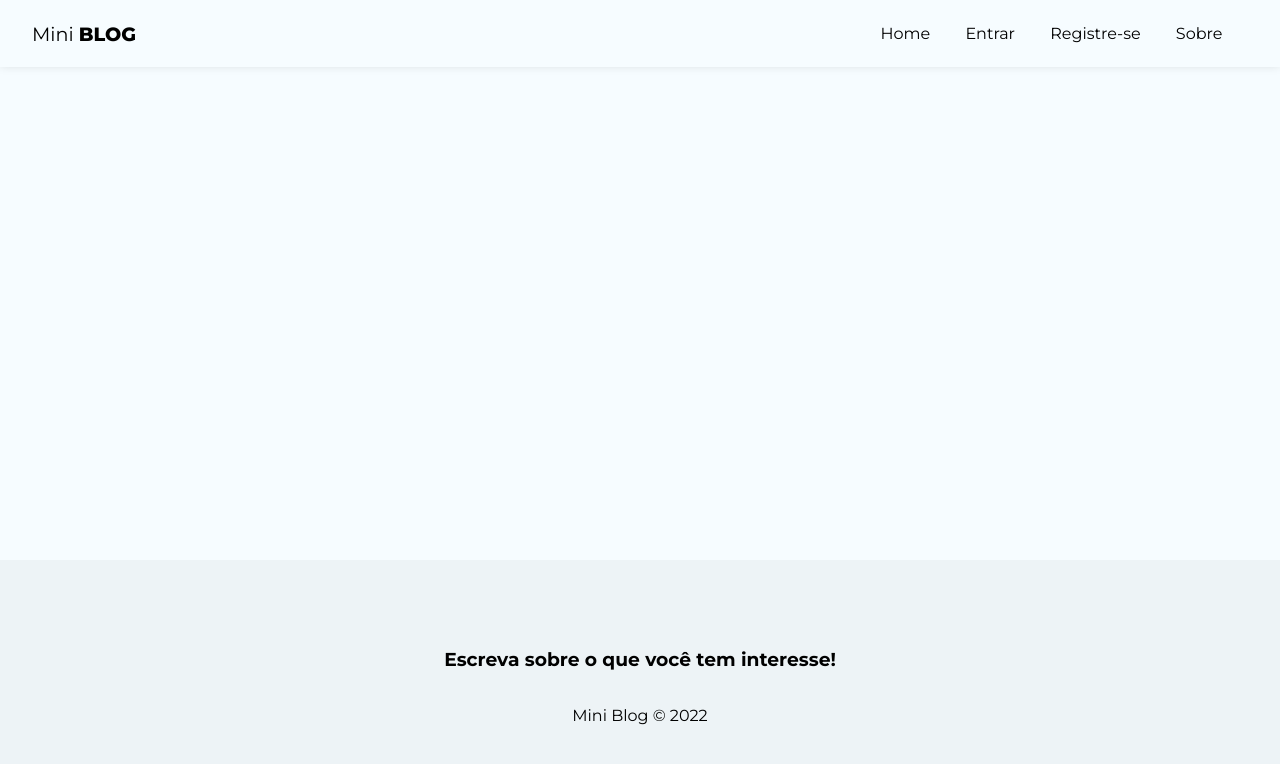
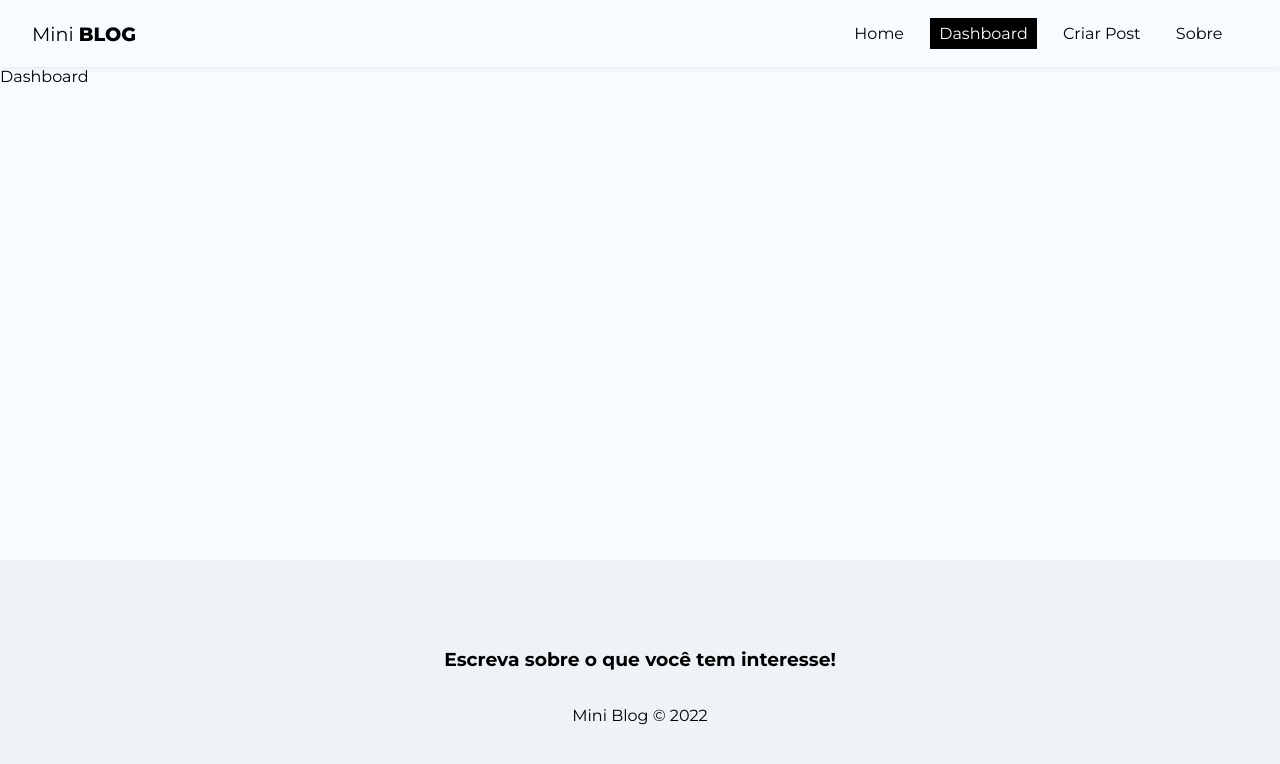
Before and after one commit to lucasabbarreto/miniblog, a React (Create React App) app: page /dashboard in a window 1280 px wide. Shown: the top 764 px of the page. Built offline with nearby package versions, Linux system fonts and the light colour scheme; no server answers; sample sign-in values are in the browser's storage.

Commit message:
links para usuário autenticado

```diff
--- a/src/App.js
+++ b/src/App.js
@@ -1,18 +1,40 @@
 import './App.css';
 import { BrowserRouter, Routes, Route, Navigate } from 'react-router-dom';
+import { onAuthStateChanged } from 'firebase/auth';
 import { AuthProvider } from './context/AuthContext';
+
+import { useState, useEffect } from 'react';
+import { useAuthentication } from './hooks/useAuthentication';
 
 import Home from './pages/Home/Home';
 import About from './pages/About/About';
 import Login from './pages/Login/Login';
 import Register from './pages/Register/Register';
+import Dashboard from './pages/Dashboard/Dashboard';
+import CreatePost from './pages/CreatePost/CreatePost';
 import Navbar from './components/Navbar';
 import Footer from './components/Footer';
 
 function App() {
+
+  const [user, setUser] = useState(undefined);
+  const { auth } = useAuthentication();
+
+  useEffect(() => {
+    onAuthStateChanged(auth, (user) => {
+      setUser(user);
+    });
+  }, [auth]);
+
+  const loadingUser = user === undefined;
+
+  if (loadingUser) {
+    return <p>Carregando...</p>;
+  }
+
   return (
     <div className="App">
-      <AuthProvider>
+      <AuthProvider value={{ user }}>
         <BrowserRouter>
           <div className='container'>
             <Navbar />
@@ -21,6 +43,8 @@ function App() {
               <Route path="/login" element={<Login />} />
               <Route path="/register" element={<Register />} />
               <Route path="/about" element={<About />} />
+              <Route path="/dashboard" element={user ? <Dashboard /> : <Navigate to="/login" />} />
+              <Route path="/posts/create" element={user ? <CreatePost /> : <Navigate to="/login" />} />
             </Routes>
           </div>
           <Footer />
--- a/src/components/Navbar.js
+++ b/src/components/Navbar.js
@@ -2,7 +2,13 @@ import styles from "./Navbar.module.css";
 
 import { NavLink } from "react-router-dom";
 
+import { useAuthentication } from "../hooks/useAuthentication";
+
+import { useAuthValue } from "../context/AuthContext";
+
 const Navbar = () => {
+    const { user } = useAuthValue();
+
     return (
         <nav className={styles.navbar}>
             <NavLink to="/" className={styles.brand}>
@@ -12,12 +18,22 @@ const Navbar = () => {
                 <li>
                     <NavLink to="/" className={({ isActive }) => (isActive) ? styles.active : ""}>Home</NavLink>
                 </li>
+                {!user && (<>
                     <li>
                         <NavLink to="/login" className={({ isActive }) => (isActive) ? styles.active : ""}>Entrar</NavLink>
                     </li>
                     <li>
                         <NavLink to="/register" className={({ isActive }) => (isActive) ? styles.active : ""}>Registre-se</NavLink>
                     </li>
+                </>)}
+                {user && (<>
+                    <li>
+                        <NavLink to="/dashboard" className={({ isActive }) => (isActive) ? styles.active : ""}>Dashboard</NavLink>
+                    </li>
+                    <li>
+                        <NavLink to="/posts/create" className={({ isActive }) => (isActive) ? styles.active : ""}>Criar Post</NavLink>
+                    </li>
+                </>)}
                 <li>
                     <NavLink to="/about" className={({ isActive }) => (isActive) ? styles.active : ""}>Sobre</NavLink>
                 </li>
--- /dev/null
+++ b/src/pages/CreatePost/CreatePost.js
@@ -0,0 +1,11 @@
+import styles from "./CreatePost.module.css";
+
+import React from 'react'
+
+const CreatePost = () => {
+    return (
+        <div>CreatePost</div>
+    )
+}
+
+export default CreatePost
--- /dev/null
+++ b/src/pages/Dashboard/Dashboard.js
@@ -0,0 +1,11 @@
+import styles from './Dashboard.module.css';
+
+import React from 'react'
+
+const Dashboard = () => {
+    return (
+        <div>Dashboard</div>
+    )
+}
+
+export default Dashboard
```
Also changed, not shown: src/pages/CreatePost/CreatePost.module.css (added), src/pages/Dashboard/Dashboard.module.css (added). Lines whose indentation alone changed are shown as unchanged.
